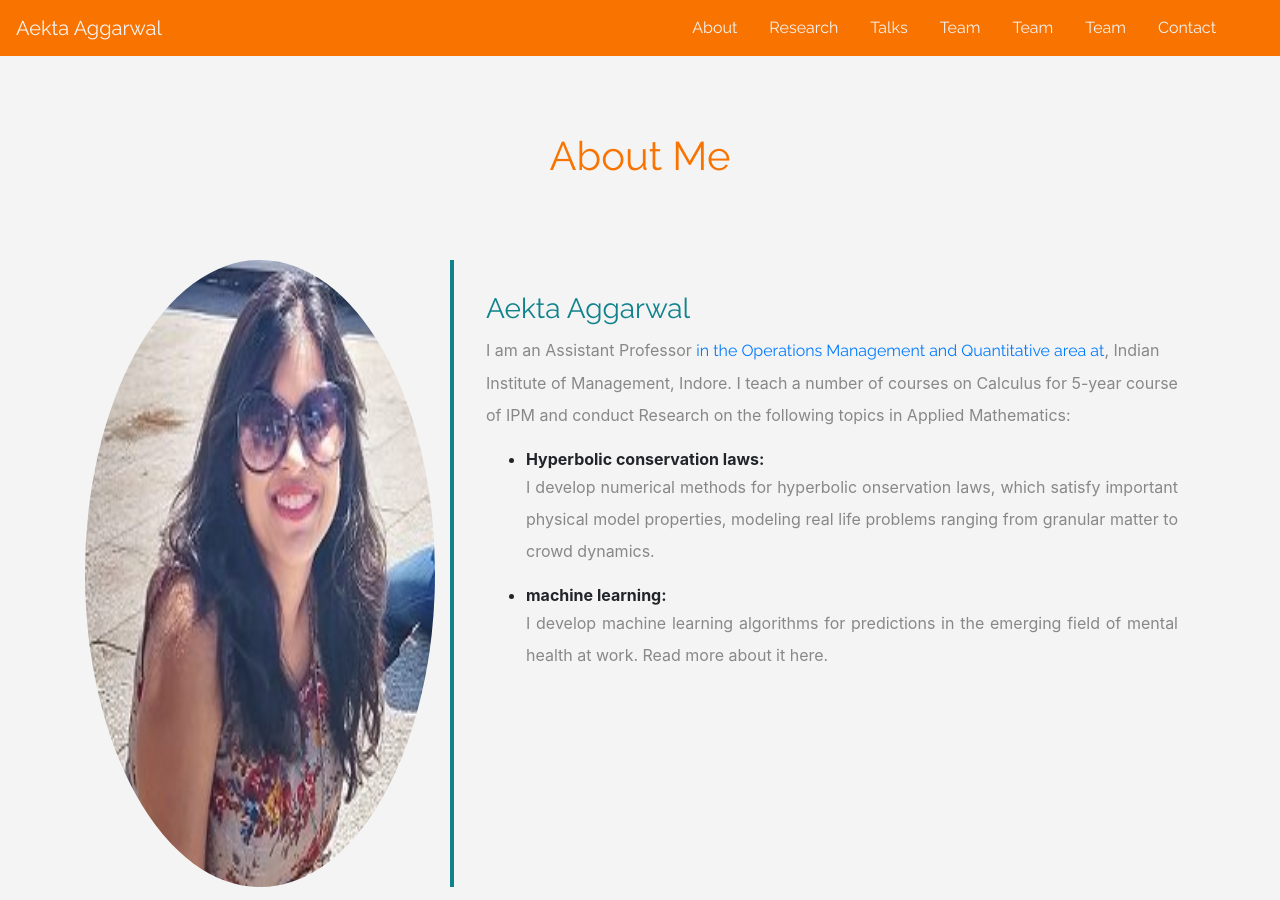
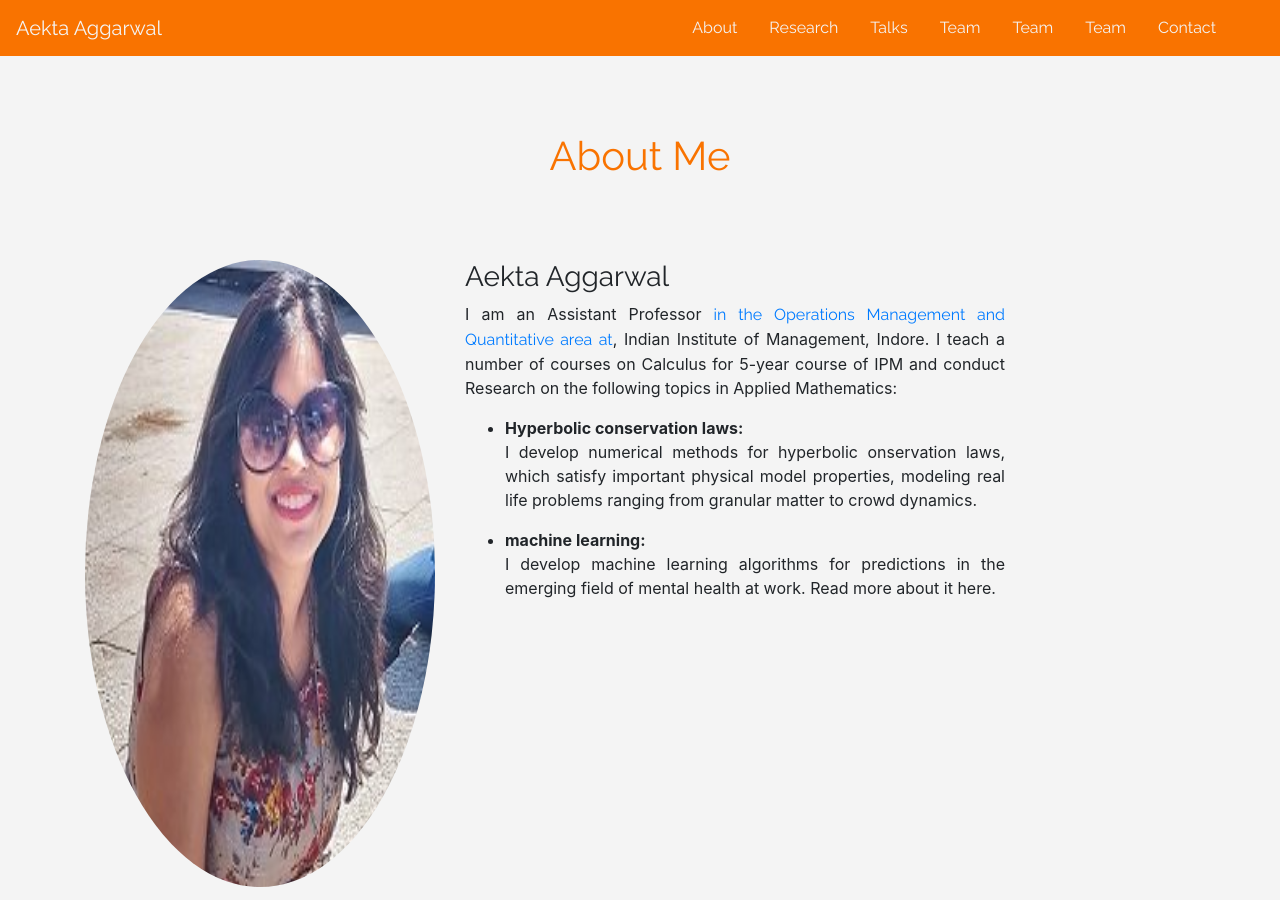
Before and after one commit to aektaaggarwal/aektaaggarwal.github.io, a Jekyll site: the page index.html, which Jekyll copies as it is, in a window 1280 px wide and 900 px high, scrolled down 928 px. Built offline with Jekyll 4.4.1, drawn with Linux system fonts in a browser that asks for light colours.

Commit message:
Update index.html

```diff
--- a/index.html
+++ b/index.html
@@ -67,7 +67,7 @@
 	<div class="container">
 	  <h1 class="text-center">About Me</h1>
 		<div class="row">
-			<div class="col-lg-4 col-md-4 col-sm-12">
+		  <div class="col-md-4">
 				<img src="images/aekta_aggarwal_83.jpg" class="img-fluid">
 				<center><hr><b>Assistant Professor</b><br>
 				Operations Management and Quantitative techniques<br>
@@ -80,10 +80,10 @@
 <!-- <a href = "https://orcid.org/0000-0002-8460-9862" style="color:#aee74a"><i class="fab fa-orcid fa-2x"></i></a> -->
 				<span class="text-justify"></span>
 			</div>
-			<div class="col-lg-8 col-md-8 col-sm-12 desc">
+			  <div class="col-md-6">
 
 				<h3>Aekta Aggarwal</h3>
-				<p>
+				<p class="text-justify">
 					I am an Assistant Professor </a>
 			<a href="https://www.iimidr.ac.in/faculty/full-time-faculty/?scat=7&sfname=">in the Operations Management and Quantitative area at</a>, Indian Institute of Management, Indore. I teach a number of courses
 			on Calculus for 5-year course of IPM and conduct Research on the following topics in Applied Mathematics:
```
